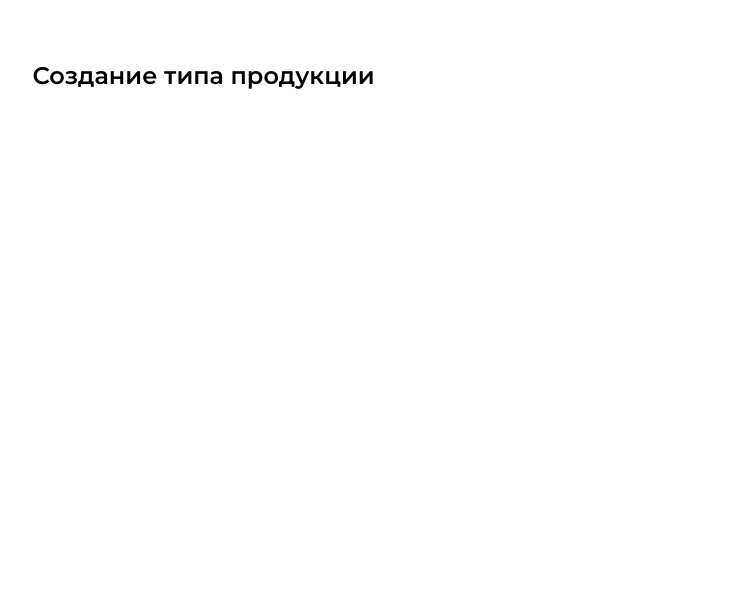
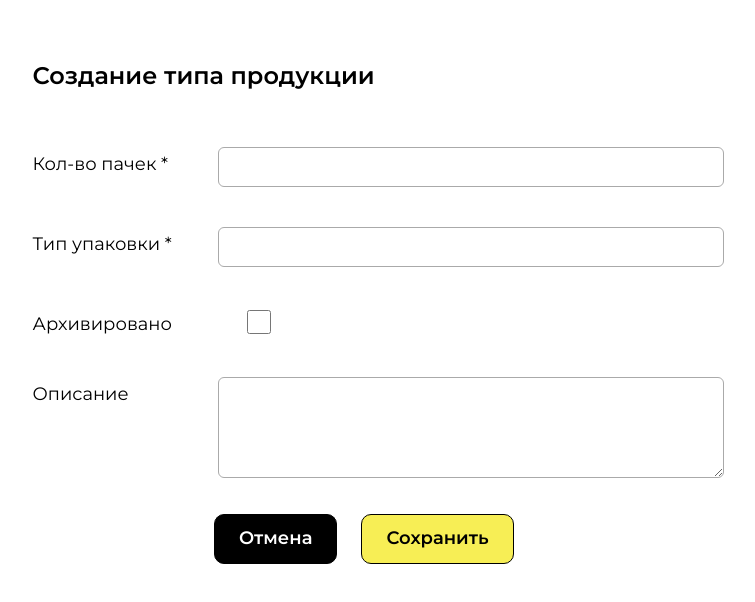
Before and after one commit to Pavel-174/products, a React (Create React App) app: page /create in a window 1280 px wide. Shown: the top 602 px of the page, without its empty margins (262-1017 px from the left). Built offline with nearby package versions, Linux system fonts and the light colour scheme.

Commit message:
форма

```diff
--- a/src/App.tsx
+++ b/src/App.tsx
@@ -2,6 +2,7 @@ import './App.scss';
 import { Route, Routes } from 'react-router-dom'
 import ProductList from './blocks/ProductList/ProductList';
 import ProductCreator from './blocks/ProductCreator/ProductCreator';
+import ProductRedactor from './blocks/ProductRedactor/ProductRedactor';
 
 function App() {
   return (
@@ -9,7 +10,7 @@ function App() {
       <Routes>
         <Route path='/' element={<ProductList />}/>
         <Route path='/create' element={<ProductCreator />}/>
-        <Route />
+        <Route path='/edit/:id' element={<ProductRedactor />}/>
       </Routes>
     </div>
   );
--- a/src/blocks/ProductCreator/ProductCreator.scss
+++ b/src/blocks/ProductCreator/ProductCreator.scss
@@ -1,4 +1,5 @@
 .productCreator {
     min-width: 691px;
     display: flex;
+    flex-direction: column;
 }
--- a/src/blocks/ProductCreator/ProductCreator.tsx
+++ b/src/blocks/ProductCreator/ProductCreator.tsx
@@ -1,10 +1,12 @@
 import './ProductCreator.scss';
 import MainHeader from '../../components/MainHeader/MainHeader';
+import ProductsForm from '../../components/ProductsForm/ProductsForm';
 
 function ProductCreator() {
   return (
     <div className='productCreator'>
       <MainHeader text={"Создание типа продукции"} />
+      <ProductsForm formType={'create'}/>
     </div>
   );
 }
--- a/src/blocks/ProductRedactor/ProductRedactor.scss
+++ b/src/blocks/ProductRedactor/ProductRedactor.scss
@@ -0,0 +1,5 @@
+.productRedactor {
+    min-width: 691px;
+    display: flex;
+    flex-direction: column;
+}
--- a/src/blocks/ProductRedactor/ProductRedactor.tsx
+++ b/src/blocks/ProductRedactor/ProductRedactor.tsx
@@ -1,8 +1,12 @@
 import './ProductRedactor.scss';
+import MainHeader from '../../components/MainHeader/MainHeader';
+import ProductsForm from '../../components/ProductsForm/ProductsForm';
 
 function ProductRedactor() {
   return (
-    <div>
+    <div className='productRedactor'>
+      <MainHeader text={"Создание типа продукции"} />
+      <ProductsForm formType={'redact'}/>
     </div>
   );
 }
--- a/src/components/Button/Button.tsx
+++ b/src/components/Button/Button.tsx
@@ -11,6 +11,7 @@ function Button({ text, style, func }: ButtonProps) {
     <button
       className={`button ${style}`}
       onClick={() => func()}
+      type='button'
     >
       { text }
     </button>
--- a/src/components/ImageButton/ImageButton.scss
+++ b/src/components/ImageButton/ImageButton.scss
@@ -2,6 +2,7 @@
     border: none;
     padding: 0;
     width: 49px;
+    background-color: transparent;
 
     &:hover {
         cursor: pointer;
--- /dev/null
+++ b/src/components/ProductsForm/ProductsForm.scss
@@ -0,0 +1,66 @@
+.productsForm {
+    .formGroup {
+        width: 691px;
+        display: flex;
+        flex-direction: row;
+        justify-content: space-between;
+        margin: 40px 0 36px 0;
+
+      label {
+        padding-top: 7px;
+        min-height: 22px;
+        margin: 0;
+        font-family: Montserrat;
+        font-weight: 400;
+        font-size: 18px;
+        line-height: 21.94px;
+        letter-spacing: 0%;
+      }
+
+      input[type='number'],
+      input[type='text'] {
+        height: 36px;
+      }
+
+      input[type='number'],
+      input[type='text'],
+      textarea {
+        width: 500px;
+        font-family: Montserrat;
+        font-weight: 400;
+        font-size: 16px;
+        line-height: 19.5px;
+        letter-spacing: 0%;
+        border: 1px solid #AAAAAA;
+        border-radius: 6px;
+      }
+
+      textarea {
+        resize: vertical;
+        min-height: 95px;
+      }
+
+      input[type='checkbox'] {
+        margin-right: 453px;
+        width: 24px;
+        height: 24px;
+        border-radius: 4px;
+      }
+    }
+
+    .buttonBox {
+      display: flex;
+      flex-direction: row;
+      justify-content: flex-end;
+
+      gap: 24px;
+
+      &.buttonBoxRedact {
+        padding-right: 121px;
+      }
+
+      &.buttonBoxCreate {
+        padding-right: 210px;
+      }
+    }
+}
--- /dev/null
+++ b/src/components/ProductsForm/ProductsForm.tsx
@@ -0,0 +1,71 @@
+/* eslint-disable react/style-prop-object */
+import { useState } from 'react';
+import Button from '../Button/Button';
+import { useNavigate } from 'react-router-dom';
+import './ProductsForm.scss'
+
+interface FormProps {
+    formType: string;
+}
+
+function ProductsForm({ formType } : FormProps) {
+  const navigate = useNavigate();
+  const [packsNumber, setPacksNumber] = useState<string>('');
+  const [packageType, setPackageType] = useState<string>('');
+  const [isArchived, setIsArchived] = useState<boolean>(false);
+  const [description, setDescription] = useState<string>('');
+
+  return (
+    <form className="productsForm">
+        <div className="formGroup">
+            <label htmlFor="packsNumber">Кол-во пачек *</label>
+            <input
+                type="number"
+                id="packsNumber"
+                value={packsNumber}
+                onChange={(e) => setPacksNumber(e.target.value)}
+                required
+            />
+        </div>
+
+        <div className="formGroup">
+            <label htmlFor="packageType">Тип упаковки *</label>
+            <input
+                type="text"
+                id="packageType"
+                value={packageType}
+                onChange={(e) => setPackageType(e.target.value)}
+                required
+            />
+        </div>
+
+        <div className="formGroup">
+            <label htmlFor="isArchived">Архивировано</label>
+            <input
+                type="checkbox"
+                id="isArchived"
+                checked={isArchived}
+                onChange={(e) => setIsArchived(e.target.checked)}
+            />
+        </div>
+
+        <div className="formGroup">
+            <label htmlFor="description">Описание</label>
+            <textarea
+                id="description"
+                value={description}
+                onChange={(e) => setDescription(e.target.value)}
+                rows={4}
+            />
+        </div>
+
+        <div className={`buttonBox ${formType === 'redact' ? 'buttonBoxRedact' : 'buttonBoxCreate'}`}>
+            {formType === 'redact' && <Button text={'Удалить'} style={'red'} func={() => {}}/>}
+            <Button text={'Отмена'} style={'black'} func={() => {navigate('/')}}/>
+            <Button text={'Сохранить'} style={'yellow'} func={() => {}}/>
+        </div>
+    </form>
+  );
+}
+
+export default ProductsForm;
```
